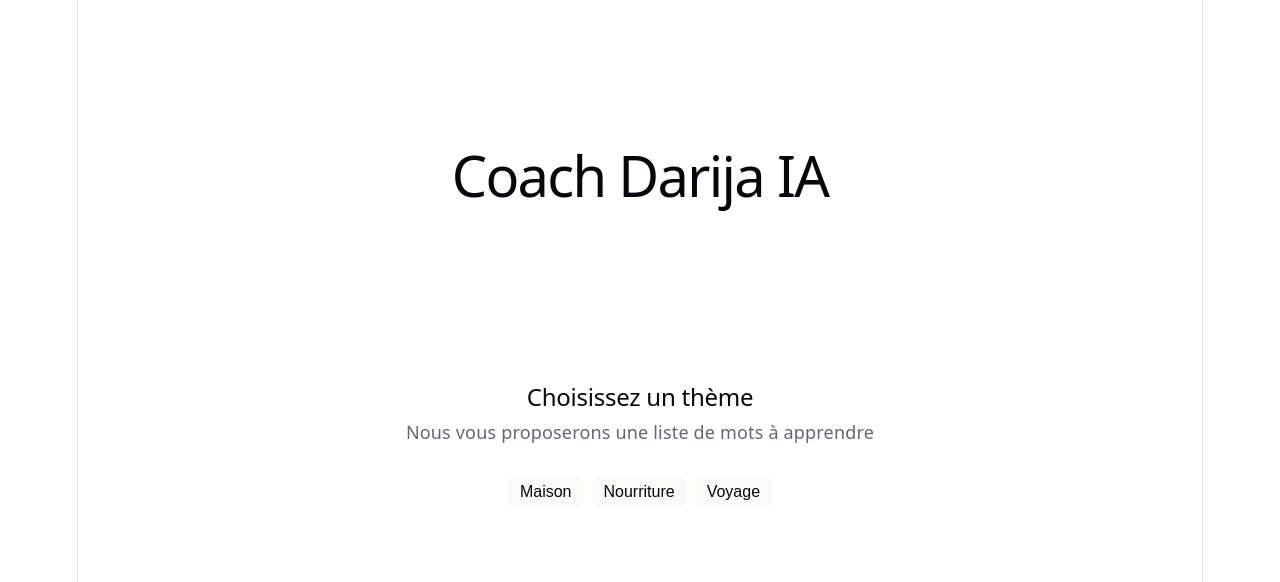
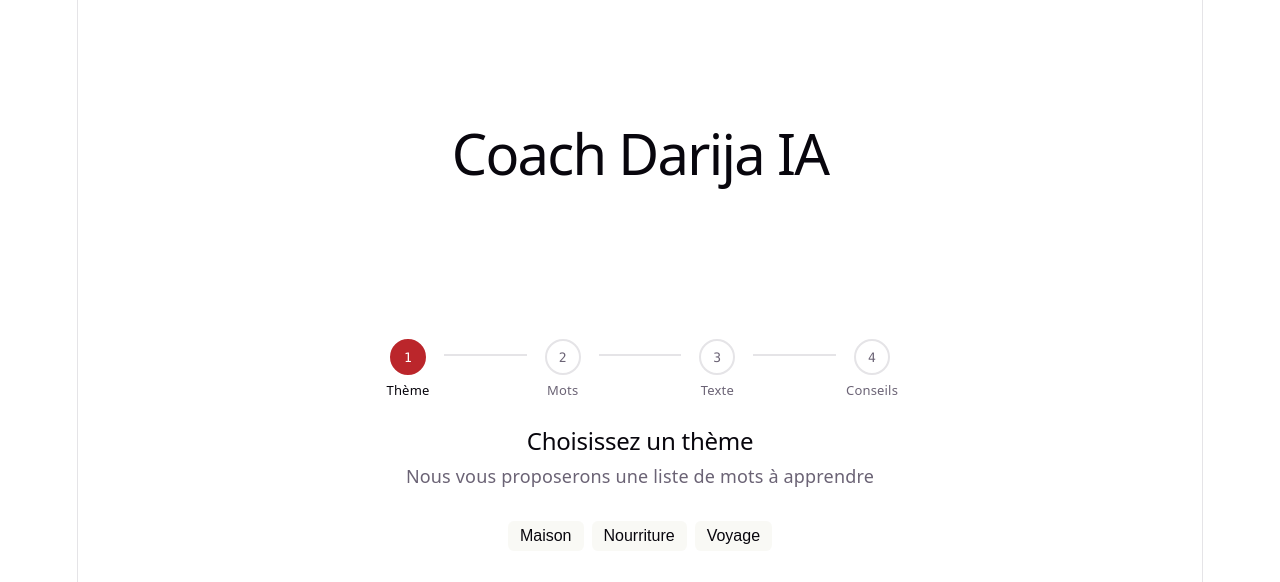
Before and after one commit to Thuan44/darija-front, a React (Vite) app: page / in a window 1280 px wide. Both pictures are taken after a click on the button "Commencer". Shown: the top 582 px of the page. Built offline with nearby package versions, Linux system fonts and the light colour scheme.

Commit message:
feat(stepper): create stepper add display it

```diff
--- a/src/App.tsx
+++ b/src/App.tsx
@@ -13,6 +13,7 @@
 import { Feedback } from "./features/feedback/components/Feedback.tsx";
 import { useFeedbackGeneration } from "./features/feedback/hooks/useFeedbackGeneration";
 import { ErrorMessage } from "./components/ErrorMessage";
+import { Stepper } from "./features/stepper/components/Stepper";
 
 function App() {
   const [step, setStep] = useState(0);
@@ -98,6 +99,40 @@
     setRecordedMimeType(null);
   };
 
+  const clearRecording = () => {
+    if (recordedAudioUrl) URL.revokeObjectURL(recordedAudioUrl);
+    setRecordedAudioUrl(null);
+    setRecordedMimeType(null);
+    resetFeedback();
+  };
+
+  const handleStepClick = (targetStep: number) => {
+    if (targetStep >= step || targetStep < 1) return;
+
+    if (targetStep <= 2) {
+      clearRecording();
+      reset();
+    } else if (targetStep === 3) {
+      clearRecording();
+    }
+
+    setStep(targetStep);
+  };
+
+  const handleBack = () => {
+    if (step === 3) {
+      clearRecording();
+      reset();
+      setStep(2);
+      return;
+    }
+
+    if (step === 4) {
+      clearRecording();
+      setStep(3);
+    }
+  };
+
   const STEP_CONTENT = {
     1: {
       title: "Choisissez un thème",
@@ -171,6 +206,7 @@
       {step > 0 && (
         <section id="themes">
           <div>
+            <Stepper currentStep={step} onStepClick={handleStepClick} />
             <h2>{content.title}</h2>
             <p>{content.description}</p>
             {step === 1 && (
@@ -251,8 +287,18 @@
                     retryLabel="Réessayer l'analyse"
                   />
                 )}
-                {(step === 4 || (step === 3 && feedbackError)) && (
-                  <div className="generated-text-actions">
+                <div className="generated-text-actions">
+                  {step === 3 && (
+                    <button
+                      type="button"
+                      className="btn"
+                      onClick={handleBack}
+                    >
+                      Retour aux mots
+                    </button>
+                  )}
+
+                  {(step === 4 || feedbackError) && (
                     <button
                       type="button"
                       className="btn btn-accent"
@@ -260,8 +306,8 @@
                     >
                       Recommencer
                     </button>
-                  </div>
-                )}
+                  )}
+                </div>
               </>
             )}
           </div>
--- /dev/null
+++ b/src/features/stepper/components/Stepper.css
@@ -0,0 +1,141 @@
+.stepper {
+  margin: 0 auto 28px;
+  max-width: 520px;
+}
+
+.stepper-list {
+  list-style: none;
+  margin: 0;
+  padding: 0;
+  display: flex;
+  align-items: flex-start;
+  justify-content: space-between;
+  gap: 0;
+}
+
+.stepper-item {
+  display: flex;
+  align-items: center;
+  flex: 1;
+  min-width: 0;
+}
+
+.stepper-item:last-child {
+  flex: 0 0 auto;
+}
+
+.stepper-button {
+  display: flex;
+  flex-direction: column;
+  align-items: center;
+  gap: 8px;
+  padding: 0;
+  border: none;
+  background: transparent;
+  color: var(--text);
+  cursor: default;
+  min-width: 56px;
+}
+
+.stepper-button.is-clickable {
+  cursor: pointer;
+}
+
+.stepper-button.is-clickable:hover .stepper-marker {
+  border-color: var(--accent-border);
+  background: var(--accent-bg);
+  color: var(--accent);
+}
+
+.stepper-button:focus-visible {
+  outline: none;
+}
+
+.stepper-button:focus-visible .stepper-marker {
+  outline: 2px solid var(--accent);
+  outline-offset: 2px;
+}
+
+.stepper-marker {
+  display: flex;
+  align-items: center;
+  justify-content: center;
+  width: 32px;
+  height: 32px;
+  border-radius: 50%;
+  border: 2px solid var(--border);
+  background: var(--bg);
+  font-family: var(--mono);
+  font-size: 13px;
+  font-weight: 500;
+  line-height: 1;
+  color: var(--text);
+  transition:
+    border-color 0.2s ease,
+    background 0.2s ease,
+    color 0.2s ease;
+}
+
+.stepper-button.is-current .stepper-marker {
+  border-color: var(--accent);
+  background: var(--accent);
+  color: #fff;
+}
+
+.stepper-button.is-completed .stepper-marker {
+  border-color: var(--accent-border);
+  background: var(--accent-bg);
+  color: var(--accent);
+}
+
+.stepper-label {
+  font-size: 13px;
+  line-height: 1.2;
+  color: var(--text);
+  white-space: nowrap;
+}
+
+.stepper-button.is-current .stepper-label {
+  color: var(--text-h);
+  font-weight: 500;
+}
+
+.stepper-button.is-completed .stepper-label {
+  color: var(--text-h);
+}
+
+.stepper-connector {
+  flex: 1;
+  height: 2px;
+  margin: 0 8px;
+  margin-bottom: 22px;
+  background: var(--border);
+  align-self: flex-start;
+  margin-top: 15px;
+  transition: background 0.2s ease;
+}
+
+.stepper-connector.is-completed {
+  background: var(--accent-border);
+}
+
+@media (max-width: 1024px) {
+  .stepper {
+    margin-bottom: 20px;
+  }
+
+  .stepper-marker {
+    width: 28px;
+    height: 28px;
+    font-size: 12px;
+  }
+
+  .stepper-label {
+    font-size: 12px;
+  }
+
+  .stepper-connector {
+    margin-inline: 4px;
+    margin-top: 13px;
+  }
+}
--- /dev/null
+++ b/src/features/stepper/components/Stepper.tsx
@@ -0,0 +1,77 @@
+import { JOURNEY_STEPS, type JourneyStep } from "../constants";
+import "./Stepper.css";
+
+type StepperProps = {
+  currentStep: number;
+  steps?: JourneyStep[];
+  onStepClick?: (stepId: number) => void;
+};
+
+export function Stepper({
+  currentStep,
+  steps = JOURNEY_STEPS,
+  onStepClick,
+}: StepperProps) {
+  return (
+    <nav className="stepper" aria-label="Progression du parcours">
+      <ol className="stepper-list">
+        {steps.map((step, index) => {
+          const isCompleted = step.id < currentStep;
+          const isCurrent = step.id === currentStep;
+          const isClickable = Boolean(onStepClick) && isCompleted;
+          const statusLabel = isCurrent
+            ? " (en cours)"
+            : isCompleted
+              ? " (terminée)"
+              : "";
+          const ariaLabel = `Étape ${step.id} : ${step.label}${statusLabel}`;
+          const className = [
+            "stepper-button",
+            isCurrent ? "is-current" : "",
+            isCompleted ? "is-completed" : "",
+            isClickable ? "is-clickable" : "",
+          ]
+            .filter(Boolean)
+            .join(" ");
+
+          return (
+            <li key={step.id} className="stepper-item">
+              {isClickable ? (
+                <button
+                  type="button"
+                  className={className}
+                  aria-label={ariaLabel}
+                  onClick={() => onStepClick?.(step.id)}
+                >
+                  <span className="stepper-marker" aria-hidden="true">
+                    ✓
+                  </span>
+                  <span className="stepper-label">{step.label}</span>
+                </button>
+              ) : (
+                <div
+                  className={className}
+                  aria-current={isCurrent ? "step" : undefined}
+                  aria-label={ariaLabel}
+                >
+                  <span className="stepper-marker" aria-hidden="true">
+                    {step.id}
+                  </span>
+                  <span className="stepper-label">{step.label}</span>
+                </div>
+              )}
+              {index < steps.length - 1 && (
+                <span
+                  className={`stepper-connector${
+                    isCompleted ? " is-completed" : ""
+                  }`}
+                  aria-hidden="true"
+                />
+              )}
+            </li>
+          );
+        })}
+      </ol>
+    </nav>
+  );
+}
--- /dev/null
+++ b/src/features/stepper/constants.ts
@@ -0,0 +1,11 @@
+export type JourneyStep = {
+  id: number;
+  label: string;
+};
+
+export const JOURNEY_STEPS: JourneyStep[] = [
+  { id: 1, label: "Thème" },
+  { id: 2, label: "Mots" },
+  { id: 3, label: "Texte" },
+  { id: 4, label: "Conseils" },
+];
```
